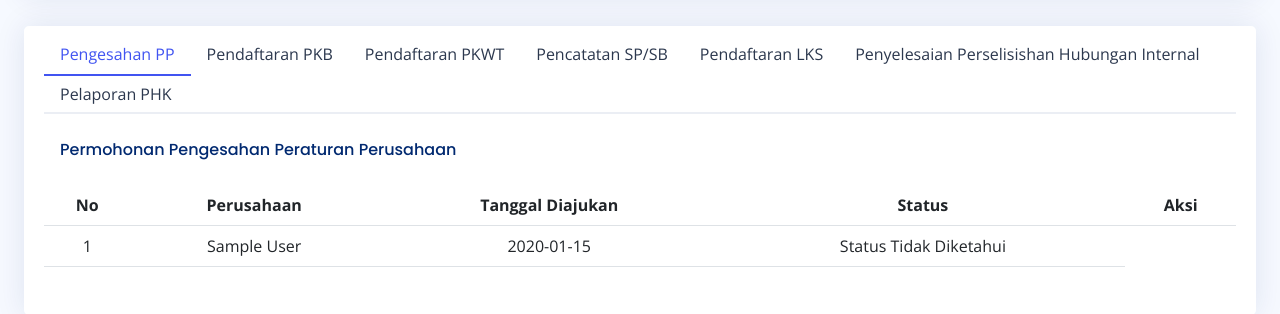
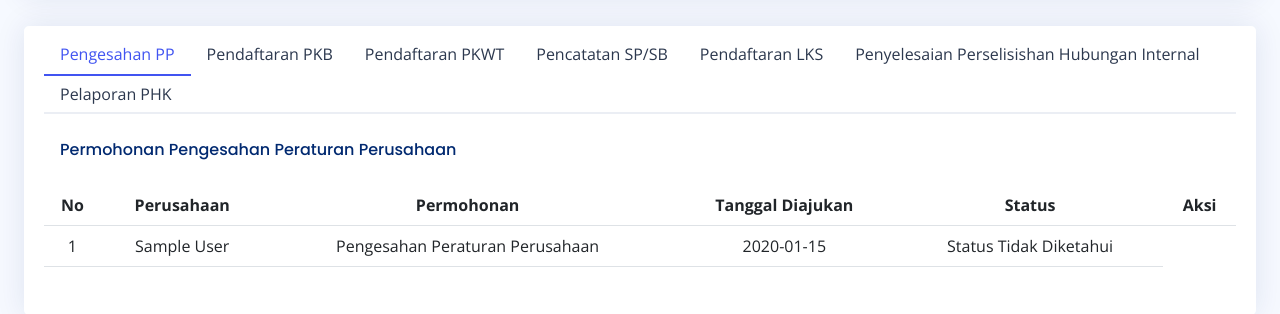
Before and after one commit to Orii1/silapak-disnaker, a Laravel app: page /cek-permohonan/1 in a window 1280 px wide. Shown: the part 230-544 px from the top of the page. Run offline with Laravel 9, Linux system fonts and the light colour scheme; tables that the repository leaves empty hold one stand-in row (values such as "Sample post"); some libraries are stand-ins or nearby versions.

Commit message:
adjust content check submission

```diff
--- a/app/Http/Controllers/AdminController.php
+++ b/app/Http/Controllers/AdminController.php
@@ -336,8 +336,8 @@ class AdminController extends Controller
     public function pelaporan_phk_terima(Request $request, $id)
     {
         $extension1 = $request->file('surat_keputusan')->getClientOriginalExtension();
-        $file1 = $id . 'surat_keputusan' . '-' . 'perselisihan_hi' . now()->timestamp . '.' . $extension1;
-        $request->file('surat_keputusan')->storeAs('perselisihan_hi/sk', $file1);
+        $file1 = $id . 'surat_keputusan' . '-' . 'phk' . now()->timestamp . '.' . $extension1;
+        $request->file('surat_keputusan')->storeAs('phk/sk', $file1);
 
         $pelaporanphk = Pelaporanphk::find($id);
         $pelaporanphk->status = '1';
--- a/app/Http/Controllers/FileController.php
+++ b/app/Http/Controllers/FileController.php
@@ -63,7 +63,7 @@ class FileController extends Controller
     {
         $sk_hi = Pencatatanperselihan::find($id);
         $downloadFileName = $sk_hi->sk;
-        $filePath = storage_path('app/public/hi/sk/' . $downloadFileName);
+        $filePath = storage_path('app/public/perselisihan_hi/sk/' . $downloadFileName);
 
         return response()->download($filePath);
     }
--- a/app/Http/Controllers/UserController.php
+++ b/app/Http/Controllers/UserController.php
@@ -17,6 +17,7 @@ class UserController extends Controller
             'password' => Hash::make($request->password)
         ]);
 
+        toastr()->success('Berhasil Membuat Akun!, Silahkan Login');
         return redirect('/login');
     }
 
--- a/resources/views/perusahaan/cek-permohonan/cek-permohonan.blade.php
+++ b/resources/views/perusahaan/cek-permohonan/cek-permohonan.blade.php
@@ -86,6 +86,7 @@
                                     <tr>
                                         <th><div class="text-center">No</div></th>
                                         <th><div class="text-center">Perusahaan</div></th>
+                                        <th><div class="text-center">Permohonan</div></th>
                                         <th><div class="text-center">Tanggal Diajukan</div></th>
                                         <th><div class="text-center">Status</div></th>
                                         <th><div class="text-center">Aksi</div></th>
@@ -96,6 +97,7 @@
                                         <tr>
                                             <td><div class="text-center">{{$loop->iteration}}</div></td>
                                             <td><div class="text-center">{{$item->pp_user->name}}</div></td>
+                                            <td><div class="text-center">Pengesahan Peraturan Perusahaan</div></td>
                                             <td><div class="text-center">{{$item->updated_at->format('Y-m-d')}}</div></td>
                                             @if ($item->status == "0")
                                             <td><div class="text-center">
@@ -140,6 +142,7 @@
                                     <tr>
                                         <th><div class="text-center">No</div></th>
                                         <th><div class="text-center">Perusahaan</div></th>
+                                        <th><div class="text-center">Permohonan</div></th>
                                         <th><div class="text-center">Tanggal Diajukan</div></th>
                                         <th><div class="text-center">Status</div></th>
                                         <th><div class="text-center">Aksi</div></th>
@@ -150,6 +153,7 @@
                                         <tr>
                                             <td><div class="text-center">{{$loop->iteration}}</div></td>
                                             <td><div class="text-center">{{$item->pkb_user->name}}</div></td>
+                                            <td><div class="text-center">Pendafatran Perjanjian Kerja Bersama</div></td>
                                             <td><div class="text-center">{{$item->updated_at->format('Y-m-d')}}</div></td>
                                             @if ($item->status == "0")
                                             <td><div class="text-center">
@@ -160,7 +164,7 @@
                                                 <td><div class="text-center">
                                                     <span class="badge rounded-pill text-bg-success">Diterima</span>
                                                 </div></td>
-                                                <td><div class="text-center"><a href="{{route('sk-pp-download',['id'=>$item->id])}}" class="btn btn-success btn-sm" title="Surat Keputusan"><i class="bi bi-cloud-arrow-down-fill"></i></a></div></td>
+                                                <td><div class="text-center"><a href="{{route('sk-pkb-download',['id'=>$item->id])}}" class="btn btn-success btn-sm" title="Surat Keputusan"><i class="bi bi-cloud-arrow-down-fill"></i></a></div></td>
                                             @elseif ($item->status == '2')
                                             <td><div class="text-center">
                                                 <span class="badge rounded-pill text-bg-danger">Dikembalikan</span>
@@ -194,6 +198,7 @@
                                     <tr>
                                         <th><div class="text-center">No</div></th>
                                         <th><div class="text-center">Perusahaan</div></th>
+                                        <th><div class="text-center">Permohonan</div></th>
                                         <th><div class="text-center">Tanggal Diajukan</div></th>
                                         <th><div class="text-center">Status</div></th>
                                         <th><div class="text-center">Aksi</div></th>
@@ -204,6 +209,7 @@
                                         <tr>
                                             <td><div class="text-center">{{$loop->iteration}}</div></td>
                                             <td><div class="text-center">{{$item->pkwt_user->name}}</div></td>
+                                            <td><div class="text-center">Pendaftaran Perjanjian Kerja Waktu Tertentu</div></td>
                                             <td><div class="text-center">{{$item->updated_at->format('Y-m-d')}}</div></td>
                                             @if ($item->status == "0")
                                             <td><div class="text-center">
@@ -214,7 +220,7 @@
                                                 <td><div class="text-center">
                                                     <span class="badge rounded-pill text-bg-success">Diterima</span>
                                                 </div></td>
-                                                <td><div class="text-center"><a href="{{route('sk-pp-download',['id'=>$item->id])}}" class="btn btn-success btn-sm" title="Surat Keputusan"><i class="bi bi-cloud-arrow-down-fill"></i></a></div></td>
+                                                <td><div class="text-center"><a href="{{route('sk-pkwt-download',['id'=>$item->id])}}" class="btn btn-success btn-sm" title="Surat Keputusan"><i class="bi bi-cloud-arrow-down-fill"></i></a></div></td>
                                             @elseif ($item->status == '2')
                                             <td><div class="text-center">
                                                 <span class="badge rounded-pill text-bg-danger">Dikembalikan</span>
@@ -248,6 +254,7 @@
                                     <tr>
                                         <th><div class="text-center">No</div></th>
                                         <th><div class="text-center">Perusahaan</div></th>
+                                        <th><div class="text-center">Permohonan</div></th>
                                         <th><div class="text-center">Tanggal Diajukan</div></th>
                                         <th><div class="text-center">Status</div></th>
                                         <th><div class="text-center">Aksi</div></th>
@@ -258,6 +265,7 @@
                                         <tr>
                                             <td><div class="text-center">{{$loop->iteration}}</div></td>
                                             <td><div class="text-center">{{$item->spsb_user->name}}</div></td>
+                                            <td><div class="text-center">Pencatatan Serikat Pekerja/Serikat Buruh</div></td>
                                             <td><div class="text-center">{{$item->updated_at->format('Y-m-d')}}</div></td>
                                             @if ($item->status == "0")
                                             <td><div class="text-center">
@@ -268,7 +276,7 @@
                                                 <td><div class="text-center">
                                                     <span class="badge rounded-pill text-bg-success">Diterima</span>
                                                 </div></td>
-                                                <td><div class="text-center"><a href="{{route('sk-pp-download',['id'=>$item->id])}}" class="btn btn-success btn-sm" title="Surat Keputusan"><i class="bi bi-cloud-arrow-down-fill"></i></a></div></td>
+                                                <td><div class="text-center"><a href="{{route('sk-spsb-download',['id'=>$item->id])}}" class="btn btn-success btn-sm" title="Surat Keputusan"><i class="bi bi-cloud-arrow-down-fill"></i></a></div></td>
                                             @elseif ($item->status == '2')
                                             <td><div class="text-center">
                                                 <span class="badge rounded-pill text-bg-danger">Dikembalikan</span>
@@ -302,6 +310,7 @@
                                     <tr>
                                         <th><div class="text-center">No</div></th>
                                         <th><div class="text-center">Perusahaan</div></th>
+                                        <th><div class="text-center">Permohonan</div></th>
                                         <th><div class="text-center">Tanggal Diajukan</div></th>
                                         <th><div class="text-center">Status</div></th>
                                         <th><div class="text-center">Aksi</div></th>
@@ -312,6 +321,7 @@
                                         <tr>
                                             <td><div class="text-center">{{$loop->iteration}}</div></td>
                                             <td><div class="text-center">{{$item->lks_user->name}}</div></td>
+                                            <td><div class="text-center">Pendaftaran LKS Bipartit</div></td>
                                             <td><div class="text-center">{{$item->updated_at->format('Y-m-d')}}</div></td>
                                             @if ($item->status == "0")
                                             <td><div class="text-center">
@@ -322,7 +332,7 @@
                                                 <td><div class="text-center">
                                                     <span class="badge rounded-pill text-bg-success">Diterima</span>
                                                 </div></td>
-                                                <td><div class="text-center"><a href="{{route('sk-pp-download',['id'=>$item->id])}}" class="btn btn-success btn-sm" title="Surat Keputusan"><i class="bi bi-cloud-arrow-down-fill"></i></a></div></td>
+                                                <td><div class="text-center"><a href="{{route('sk-lks-download',['id'=>$item->id])}}" class="btn btn-success btn-sm" title="Surat Keputusan"><i class="bi bi-cloud-arrow-down-fill"></i></a></div></td>
                                             @elseif ($item->status == '2')
                                             <td><div class="text-center">
                                                 <span class="badge rounded-pill text-bg-danger">Dikembalikan</span>
@@ -356,6 +366,7 @@
                                     <tr>
                                         <th><div class="text-center">No</div></th>
                                         <th><div class="text-center">Perusahaan</div></th>
+                                        <th><div class="text-center">Permohonan</div></th>
                                         <th><div class="text-center">Tanggal Diajukan</div></th>
                                         <th><div class="text-center">Status</div></th>
                                         <th><div class="text-center">Aksi</div></th>
@@ -366,6 +377,7 @@
                                         <tr>
                                             <td><div class="text-center">{{$loop->iteration}}</div></td>
                                             <td><div class="text-center">{{$item->hi_user->name}}</div></td>
+                                            <td><div class="text-center">Pencatatan Penyelesaian Perselisihan Hubungan Internal</div></td>
                                             <td><div class="text-center">{{$item->updated_at->format('Y-m-d')}}</div></td>
                                             @if ($item->status == "0")
                                             <td><div class="text-center">
@@ -376,7 +388,7 @@
                                                 <td><div class="text-center">
                                                     <span class="badge rounded-pill text-bg-success">Diterima</span>
                                                 </div></td>
-                                                <td><div class="text-center"><a href="{{route('sk-pp-download',['id'=>$item->id])}}" class="btn btn-success btn-sm" title="Surat Keputusan"><i class="bi bi-cloud-arrow-down-fill"></i></a></div></td>
+                                                <td><div class="text-center"><a href="{{route('sk-hi-download',['id'=>$item->id])}}" class="btn btn-success btn-sm" title="Surat Keputusan"><i class="bi bi-cloud-arrow-down-fill"></i></a></div></td>
                                             @elseif ($item->status == '2')
                                             <td><div class="text-center">
                                                 <span class="badge rounded-pill text-bg-danger">Dikembalikan</span>
@@ -410,6 +422,7 @@
                                     <tr>
                                         <th><div class="text-center">No</div></th>
                                         <th><div class="text-center">Perusahaan</div></th>
+                                        <th><div class="text-center">Permohonan</div></th>
                                         <th><div class="text-center">Tanggal Diajukan</div></th>
                                         <th><div class="text-center">Status</div></th>
                                         <th><div class="text-center">Aksi</div></th>
@@ -420,6 +433,7 @@
                                         <tr>
                                             <td><div class="text-center">{{$loop->iteration}}</div></td>
                                             <td><div class="text-center">{{$item->phk_user->name}}</div></td>
+                                            <td><div class="text-center">Pelaporan PHK</div></td>
                                             <td><div class="text-center">{{$item->updated_at->format('Y-m-d')}}</div></td>
                                             @if ($item->status == "0")
                                             <td><div class="text-center">
@@ -430,7 +444,7 @@
                                                 <td><div class="text-center">
                                                     <span class="badge rounded-pill text-bg-success">Diterima</span>
                                                 </div></td>
-                                                <td><div class="text-center"><a href="{{route('sk-pp-download',['id'=>$item->id])}}" class="btn btn-success btn-sm" title="Surat Keputusan"><i class="bi bi-cloud-arrow-down-fill"></i></a></div></td>
+                                                <td><div class="text-center"><a href="{{route('sk-phk-download',['id'=>$item->id])}}" class="btn btn-success btn-sm" title="Surat Keputusan"><i class="bi bi-cloud-arrow-down-fill"></i></a></div></td>
                                             @elseif ($item->status == '2')
                                             <td><div class="text-center">
                                                 <span class="badge rounded-pill text-bg-danger">Dikembalikan</span>
```
